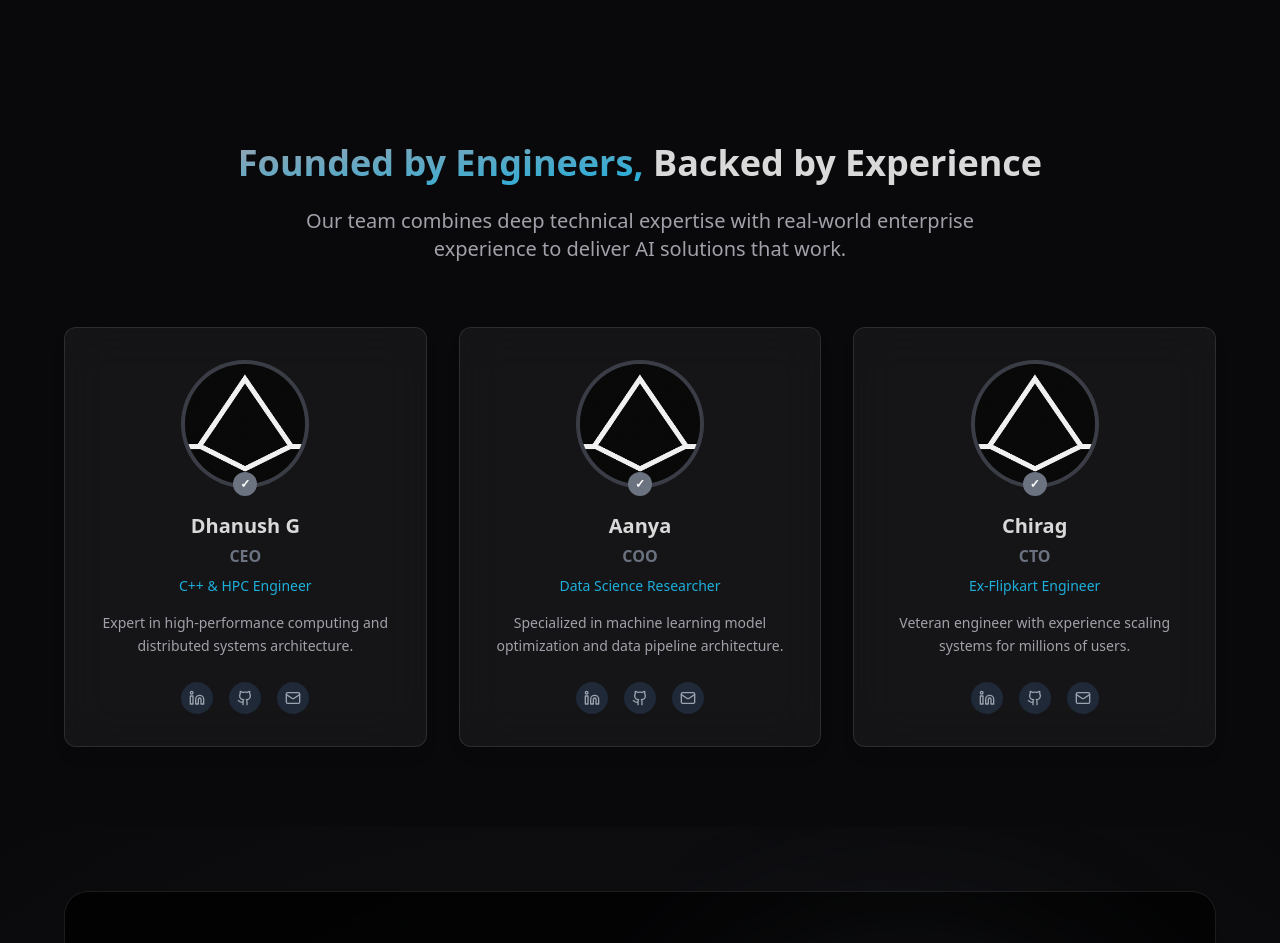
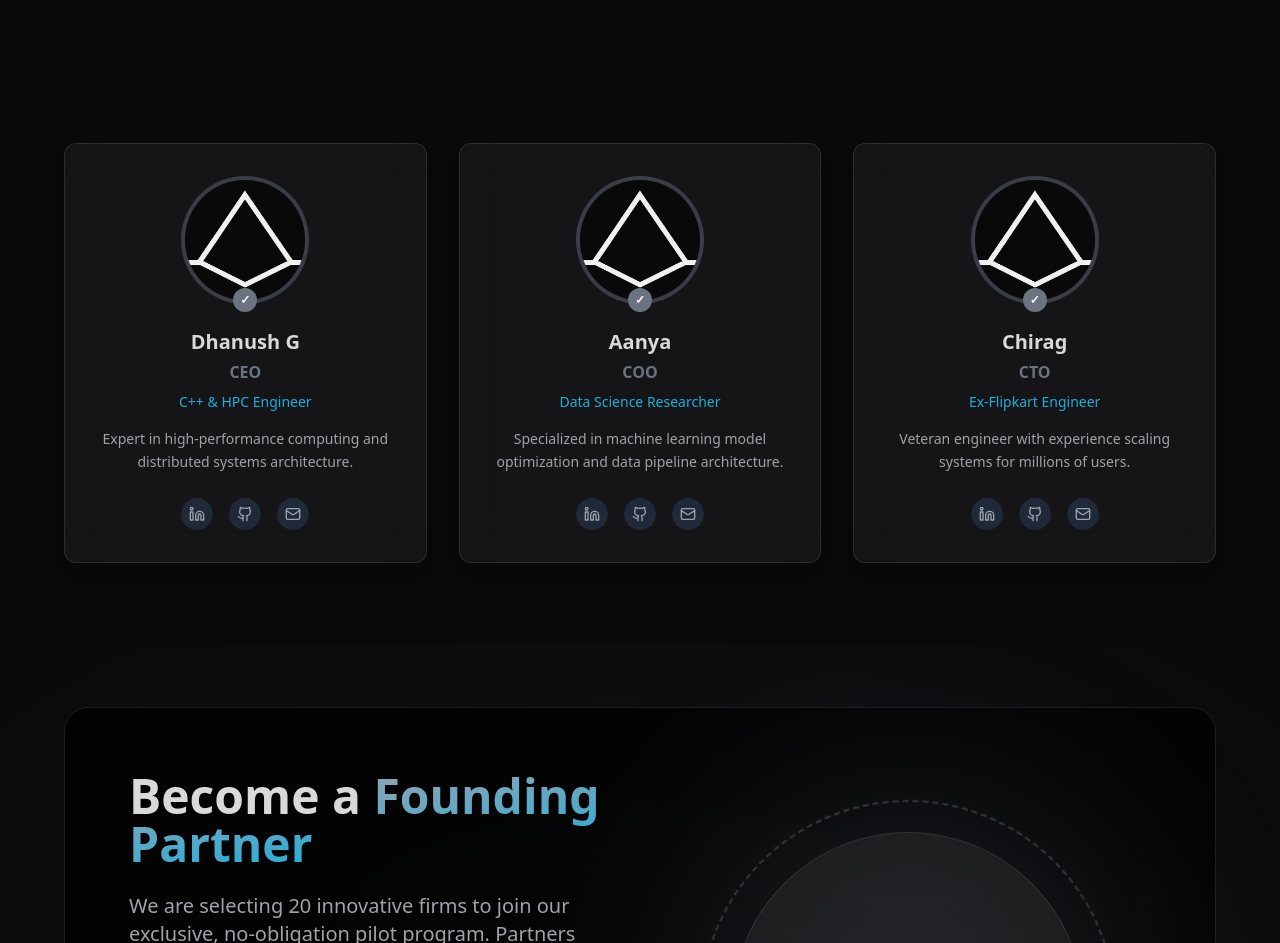
Before and after one commit to Dhanush295/QuantaMind, a React (Vite) app: page / in a window 1280 px wide. Shown: the part 5820-6763 px from the top of the page. Built offline with nearby package versions, Linux system fonts and the light colour scheme.

Commit message:
Remove "Founded by Engineers" section
Removes the "Founded by Engineers, Backed by Experience" section from the TeamSection, as the information is available in the About section.

```diff
--- a/src/components/TeamSection.tsx
+++ b/src/components/TeamSection.tsx
@@ -30,15 +30,6 @@ const TeamSection = () => {
   return (
     <div className="py-20 px-4">
       <div className="max-w-6xl mx-auto">
-        <div className="text-center mb-16">
-          <h2 className="text-3xl md:text-4xl font-bold mb-6">
-            <span className="text-gradient">Founded by Engineers,</span> Backed by Experience
-          </h2>
-          <p className="text-xl text-muted-foreground max-w-3xl mx-auto">
-            Our team combines deep technical expertise with real-world enterprise experience to deliver AI solutions that work.
-          </p>
-        </div>
-
         <div className="grid grid-cols-1 md:grid-cols-3 gap-8">
           {team.map((member, index) => (
             <div key={index} className="glassmorphism p-8 rounded-xl text-center group hover:scale-105 transition-transform duration-300">
```
